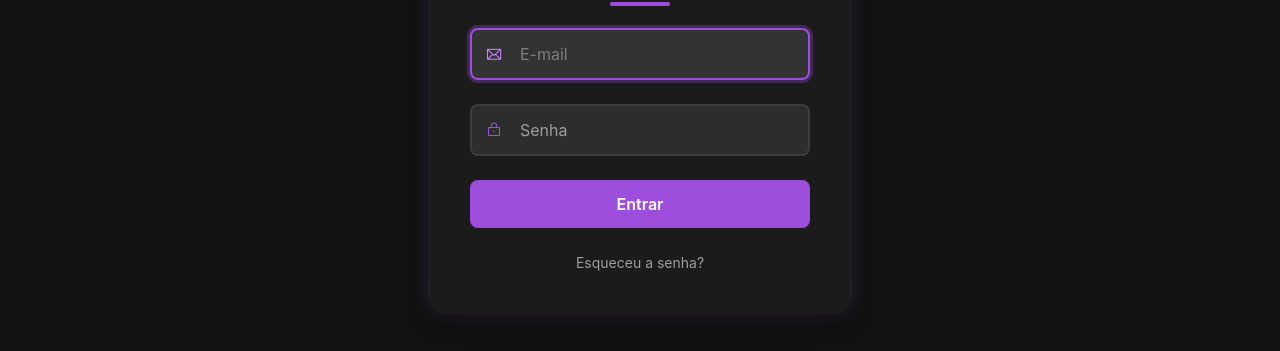
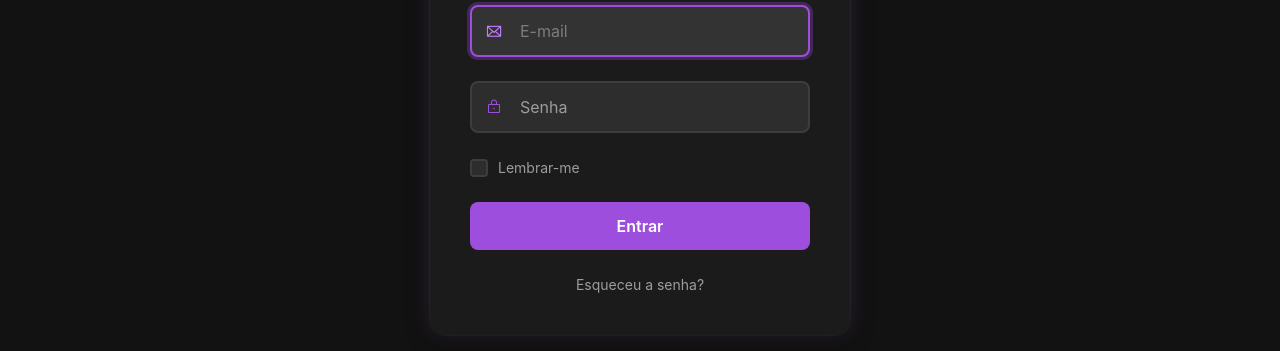
Before and after one commit to leticiafariasn/spelltalk-login, a plain HTML site: page index.html in a window 1280 px wide. Shown: the part 296-647 px from the top of the page. Drawn offline with nearby package versions, Linux system fonts and the light colour scheme.

Commit message:
lembrar-me

```diff
--- a/index.html
+++ b/index.html
@@ -353,6 +353,79 @@
       opacity: 0.7;
     }
 
+ /* Estilo para o checkbox "Lembrar-me" */
+ .remember-me-container {
+      display: flex;
+      align-items: center;
+      margin-bottom: 1.5rem;
+      position: relative;
+    }
+
+    .remember-checkbox {
+      position: absolute;
+      opacity: 0;
+      cursor: pointer;
+      height: 0;
+      width: 0;
+    }
+
+    .checkbox-custom {
+      position: relative;
+      display: inline-block;
+      width: 18px;
+      height: 18px;
+      background-color: var(--input-color);
+      border: 2px solid var(--border-color);
+      border-radius: 4px;
+      margin-right: 10px;
+      cursor: pointer;
+      transition: all 0.2s ease;
+      flex-shrink: 0;
+    }
+
+    .remember-checkbox:checked ~ .checkbox-custom {
+      background-color: var(--primary);
+      border-color: var(--primary);
+    }
+
+    .checkbox-custom:after {
+      content: '';
+      position: absolute;
+      display: none;
+      left: 5px;
+      top: 1px;
+      width: 5px;
+      height: 10px;
+      border: solid white;
+      border-width: 0 2px 2px 0;
+      transform: rotate(45deg);
+    }
+
+    .remember-checkbox:checked ~ .checkbox-custom:after {
+      display: block;
+    }
+
+    .remember-label {
+      color: var(--text-secondary);
+      font-size: 0.875rem;
+      cursor: pointer;
+      user-select: none;
+      transition: color 0.2s ease;
+      font-weight: 400;
+    }
+
+    .remember-checkbox:checked ~ .remember-label {
+      color: var(--text-color);
+    }
+
+    .remember-me-container:hover .checkbox-custom {
+      border-color: var(--primary);
+    }
+
+    .remember-me-container:hover .remember-label {
+      color: var(--primary-light);
+    }
+
     .login-btn {
       width: 100%;
       padding: 0.75rem;
@@ -503,6 +576,13 @@
           <i class="ph ph-lock input-icon"></i>
         </div>
 
+         <!-- Opção "Lembrar-me" -->
+         <div class="remember-me-container">
+          <input type="checkbox" id="remember-me" class="remember-checkbox">
+          <span class="checkbox-custom"></span>
+          <label for="remember-me" class="remember-label">Lembrar-me</label>
+        </div>
+
         <button type="submit" class="login-btn">Entrar</button>
 
         <a href="#" class="forgot-password">Esqueceu a senha?</a>
```
